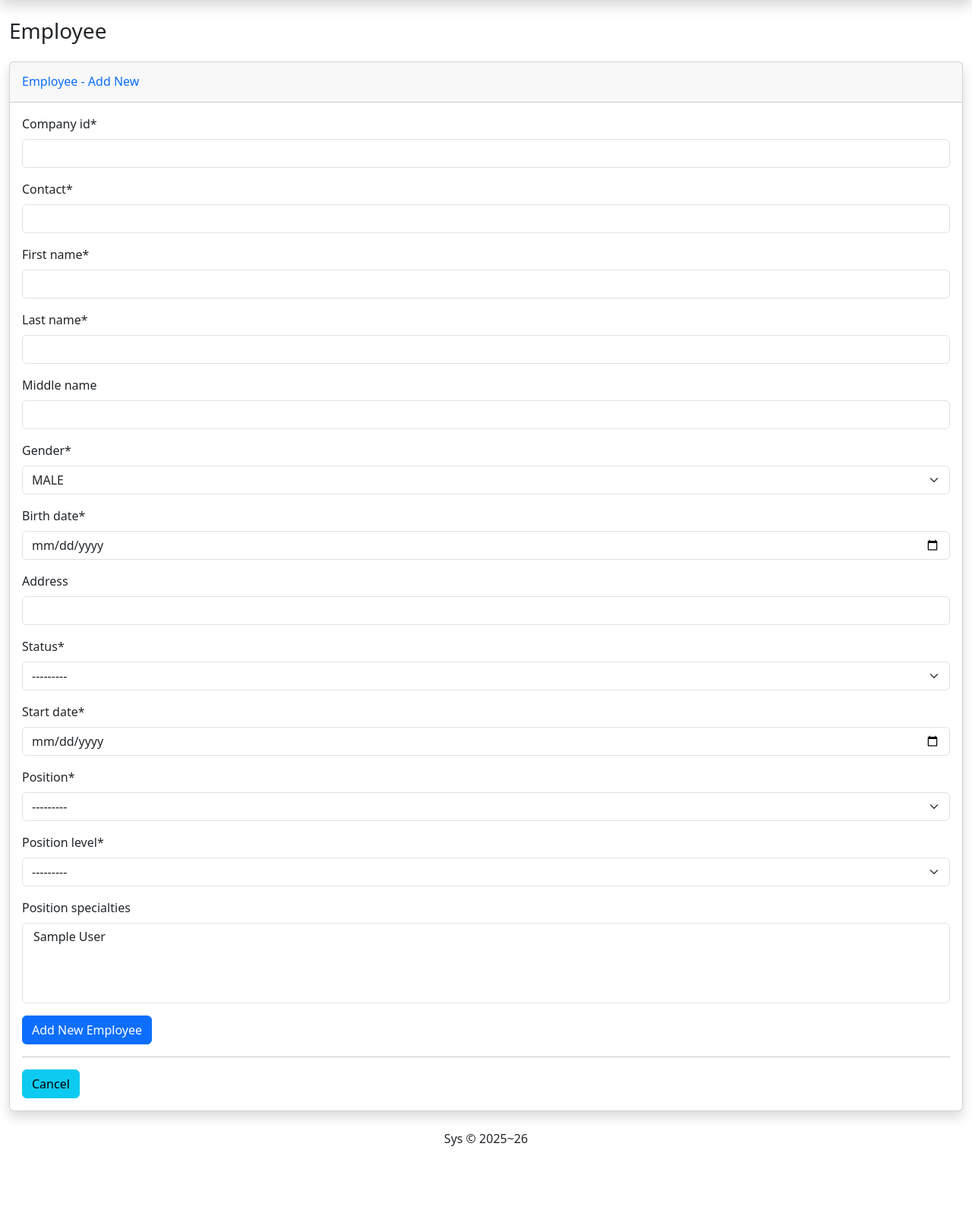
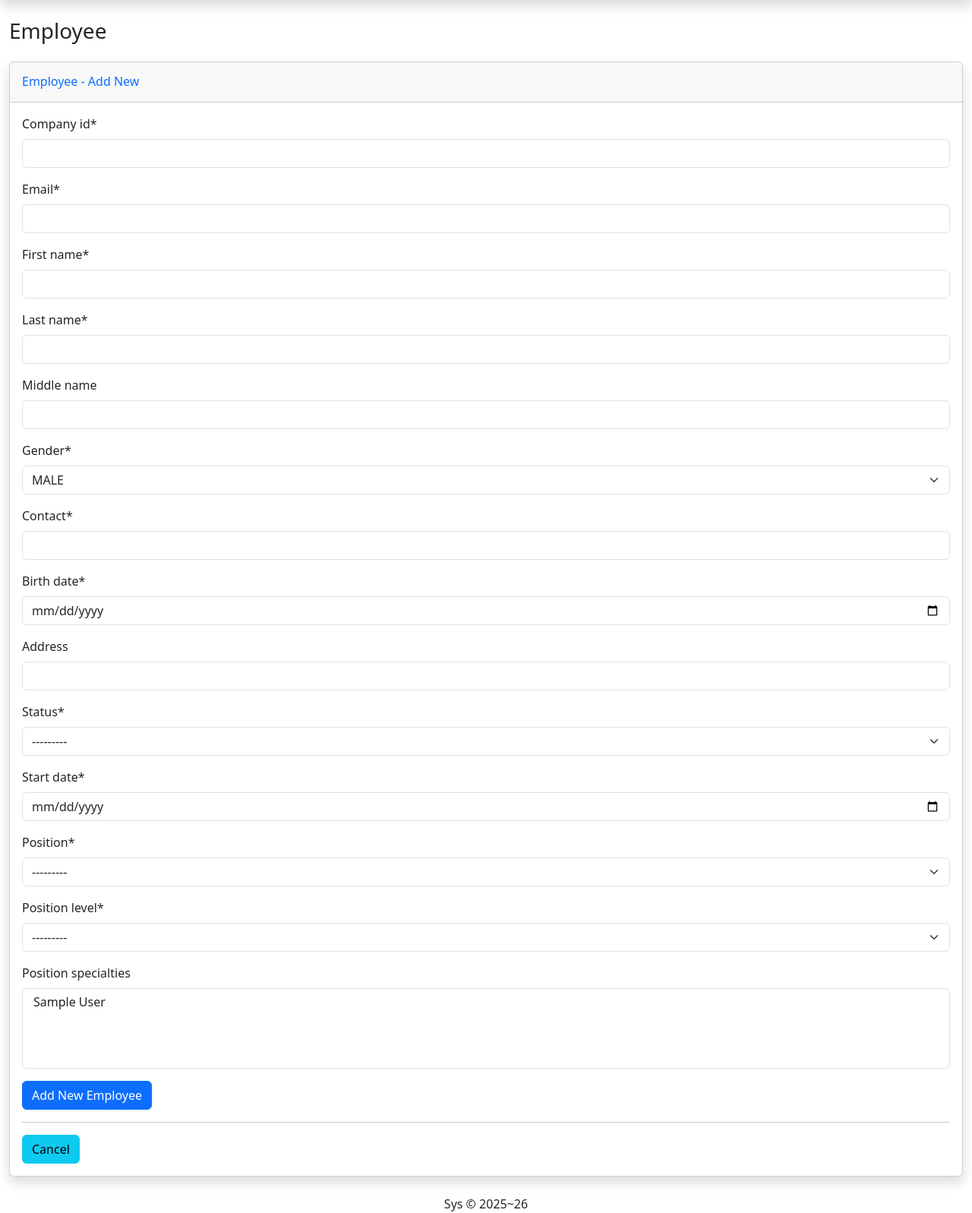
Before and after one commit to jmgcheng/p_sys01_repo01, a Django app: page /employees/create/ in a window 1280 px wide. Shown: the part 58-1655 px from the top of the page at 76% size. Before the commit the page ends 1567 px from the top, so only its background shows below. Run offline with Django 5.2, Linux system fonts and the light colour scheme; a user stored in the database is signed in; tables that the repository leaves empty hold one stand-in row (values such as "Sample post"); data that the repository does not hold is empty; some libraries are stand-ins or nearby versions.

Commit message:
add - email field - new employee form

```diff
--- a/core/core/templates/base.html
+++ b/core/core/templates/base.html
@@ -72,7 +72,7 @@
                       {% endif %}
 
                       {% if perms.employees.view_employee and perms.employees.add_employee and perms.employees.change_employee %}
-                        <li><a class="dropdown-item" href="#">Add New</a></li>
+                        <li><a class="dropdown-item" href="{% url 'employees:employee-create' %}">Add New</a></li>
                       {% endif %}
 
                     </ul>
--- a/core/employees/forms.py
+++ b/core/employees/forms.py
@@ -17,16 +17,18 @@ class EmployeeCreationForm(forms.ModelForm):
     last_name = forms.CharField(max_length=100, required=True)
     gender = forms.ChoiceField(
         choices=[('MALE', 'MALE'), ('FEMALE', 'FEMALE')])
+    email = forms.EmailField(required=True)
 
     class Meta:
         model = Employee
         fields = [
             'company_id',
-            'contact',
+            'email',
             'first_name',
             'last_name',
             'middle_name',
             'gender',
+            'contact',
             'birth_date',
             'address',
             'status',
@@ -60,6 +62,12 @@ class EmployeeCreationForm(forms.ModelForm):
             raise ValidationError("A user with that username already exists.")
         return username
 
+    def clean_email(self):
+        email = self.cleaned_data.get('email')
+        if User.objects.filter(email=email).exists():
+            raise ValidationError("A user with that email already exists.")
+        return email
+
     def clean(self):
         cleaned_data = super().clean()
         password1 = cleaned_data.get('password1')
@@ -84,9 +92,11 @@ class EmployeeCreationForm(forms.ModelForm):
         first_name = self.cleaned_data.get('first_name')
         last_name = self.cleaned_data.get('last_name')
         username = generate_username(first_name)
+        email = self.cleaned_data.get('email')
 
         user = User(
             username=username,
+            email=email,
             first_name=first_name,
             last_name=last_name
         )
```
